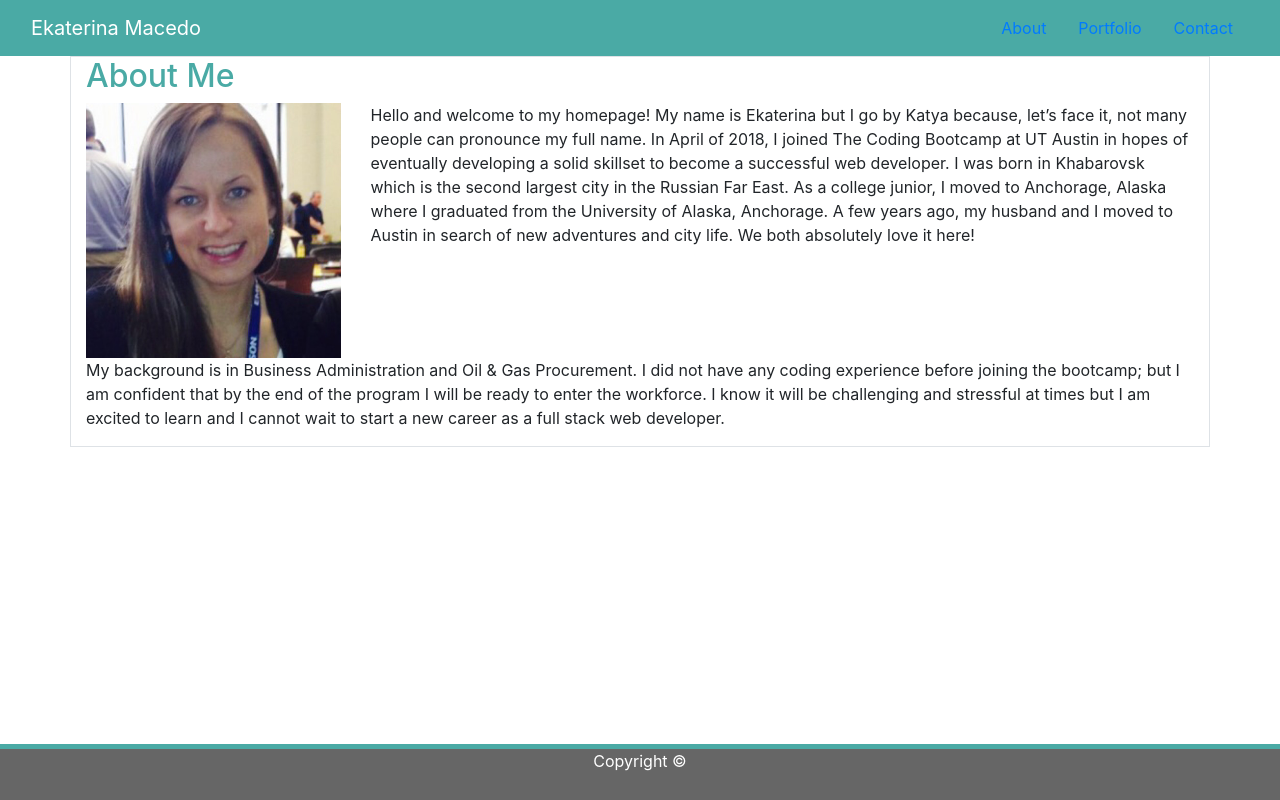
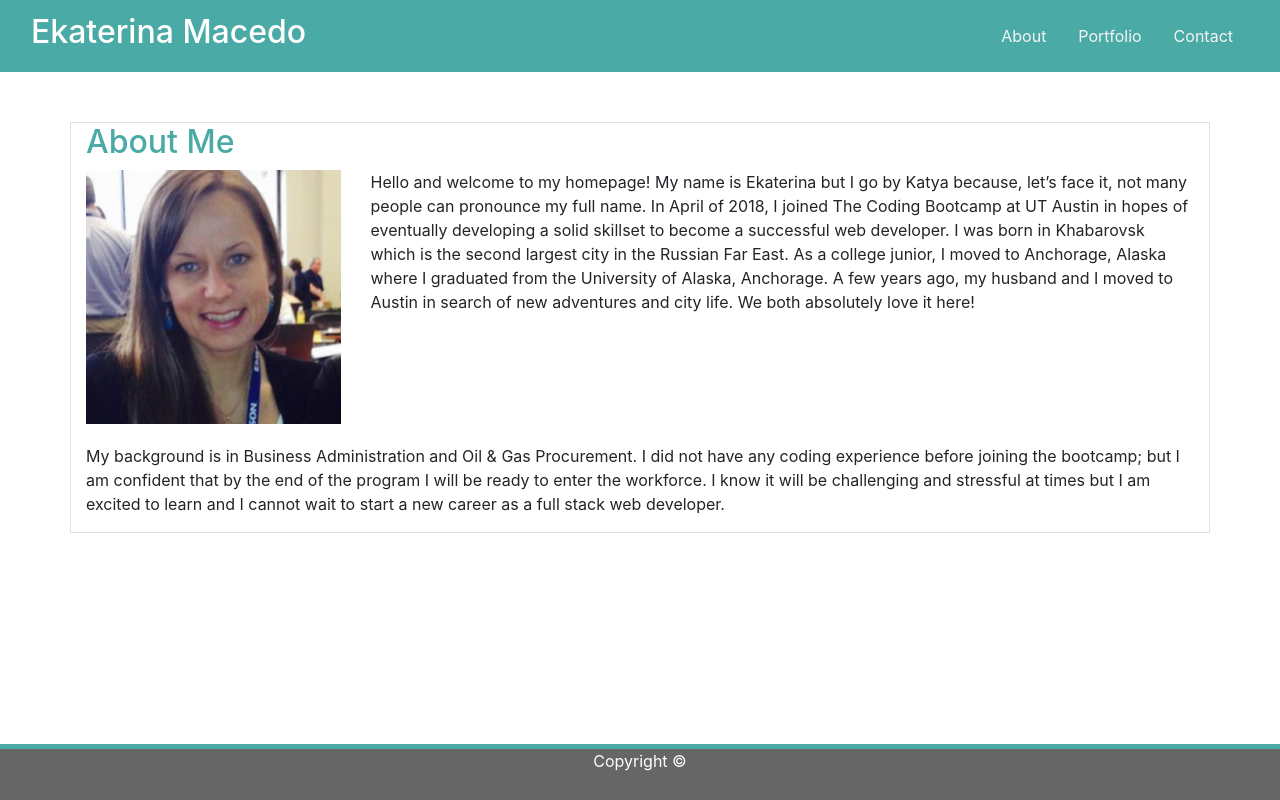
Before and after one commit to ektravel/Bootstrap-Portfolio, a plain HTML site: page index.html in a window 1280 px wide. Drawn offline with nearby package versions, Linux system fonts and the light colour scheme.

Commit message:
added margins

```diff
--- a/assets/css/style.css
+++ b/assets/css/style.css
@@ -5,3 +5,11 @@
     margin-right: auto;
     margin-left: auto;
 } */
+
+
+.nav-item > a {
+    color: whitesmoke;
+}
+.portraitImage {
+    margin-bottom: 20px;
+}
--- a/index.html
+++ b/index.html
@@ -9,55 +9,27 @@
     </head>
     <body>
         <!--This is the beginning of Navigation-->
-        <nav class="navbar navbar-dark" style ="background-color: #4aaaa5">
+        <nav class="navbar navbar-dark" style ="background-color: #4aaaa5; margin-bottom: 50px">
             <div class="container-fluid">
                 <div class = "navbar-header">
-                    <a class = "navbar-brand" href = "index.html">Ekaterina Macedo</a>
+                    <a class = "navbar-brand" href = "index.html"><h2>Ekaterina Macedo</h2></a>
                 </div>
                 <div class="nav">
                     <li class="nav-item">
-                        <a class="nav-item nav-link active" href=index.html>About <span class="sr-only">(current)</span></a>
+                        <a class="nav-item nav-link active" href="index.html" >About <span class="sr-only">(current)</span></a>
 
                     </li>
                     <li class="nav-item">
-                        <a class="nav-item nav-link" href="portfolio.html">Portfolio</a>
+                        <a class="nav-item nav-link" href="portfolio.html" >Portfolio</a>
 
                     </li>
                     <li class="nav-item">
-                        <a class="nav-item nav-link" href=contact.html>Contact</a>
+                        <a class="nav-item nav-link" href="contact.html">Contact</a>
 
                     </li>
                 </div>
             </div>
         </nav>
-
-         <!-- <span class="navbar-brand h1 font-weight-bold">Ekaterina Macedo</span> -->
-                <!-- <nav class="nav float-right" style="color: #777777"> -->
-                <!-- <ul class = "nav navbar-nav">
-                    <li><a href="index.html" style="color: #777777">About</a></li>
-                    <li><a href="portfolio.html" style="color: #777777">Portfolio</a></li>
-                    <li><a href="contact.html" style="color: #777777">Contact</a></li>
-                </ul> -->
-<!--
-        <div class="container-fluid">
-            <div class="row border-bottom">
-                <div class="col-md-1"></div>
-                <div class="col-md-3 navbar navbar-dark" style ="background-color: #4aaaa5";>
-                <span class="navbar-brand mb-0 h1 font-weight-bold"><h2>Ekaterina Macedo</h2></span>
-                </div>
-                <div class="col-md-7">
-                    <nav class="nav float-right" style="color: #777777">
-                        <a class="nav-link align-middle" href="index.html" style="color: #777777">About</a>
-                        <a class="nav-link" href="portfolio.html" style="color: #777777">Portfolio</a>
-                        <a class="nav-link" href="contact.html" style="color: #777777">Contact</a>
-
-                    </nav>
-                </div>
-                <div class="col-md-1"></div>
-            </div>
-        </div> -->
-
-
         <!--This is the beginning of the Main container-->
         <div class="container border">
                 <!--This is the beginning of About Me row-->
@@ -71,7 +43,7 @@
                 <!--This is the end of About Me row-->
                 <div class="row">
                     <div class ="col-md-3">
-                        <img src="assets/images/index.png" class="img-fluid" alt="Responsive image">
+                        <img src="assets/images/index.png" class="img-fluid portraitImage" alt="Responsive image">
                     </div>
                     <div class = "col-md-9">
                         <p>Hello and welcome to my homepage! My name is Ekaterina but I go by Katya because, let’s face it, not many people can pronounce
```
